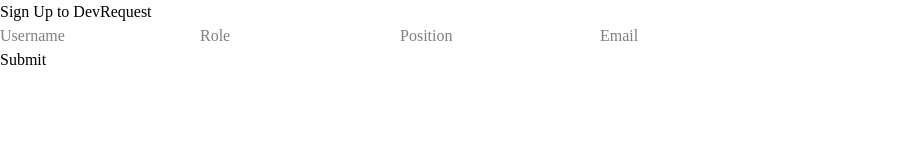
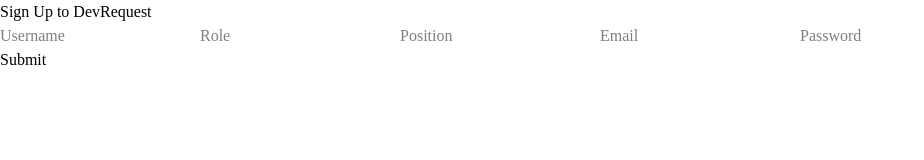
Before and after one commit to Hamza-Yousaf/DevRequest, a React (Vite) app in the folder frontend/: page /signup in a window 1280 px wide. Shown: the top 160 px of the page, without its empty margins (0-924 px from the left). Built offline with nearby package versions, Linux system fonts and the light colour scheme.

Commit message:
added password field to user model

```diff
--- a/frontend/src/pages/SignupPage.jsx
+++ b/frontend/src/pages/SignupPage.jsx
@@ -5,7 +5,8 @@
     name: "",
     role: "",
     position: "",
-    email: ""
+    email: "",
+    password: ""
   });
 
   const handleAddUser = async () => {
@@ -49,6 +50,10 @@
                     <input type="text" placeholder='Email' className='relative w-full mt-4 p-2 bg-white rounded-sm border-2 border-gray-300 focus:border-orange-200 focus:border-2 focus:outline-none'
                     value={newUser.email}
                     onChange={(e) => setNewUser({ ...newUser, email: e.target.value})}/>
+
+                    <input type="text" placeholder='Password' className='relative w-full mt-4 p-2 bg-white rounded-sm border-2 border-gray-300 focus:border-orange-200 focus:border-2 focus:outline-none'
+                    value={newUser.password}
+                    onChange={(e) => setNewUser({ ...newUser, password: e.target.value})}/>
                 </div>
 
                 <button className='bg-gray-900 w-full h-auto p-2 rounded-sm text-white cursor-pointer'
```
Also changed, not shown: 2 other files (tests, documents, lock files or other folders).
